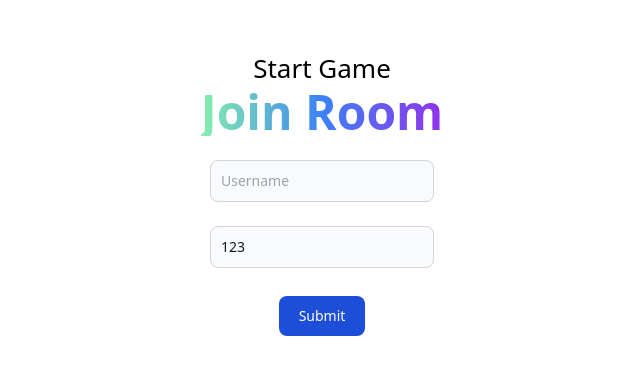
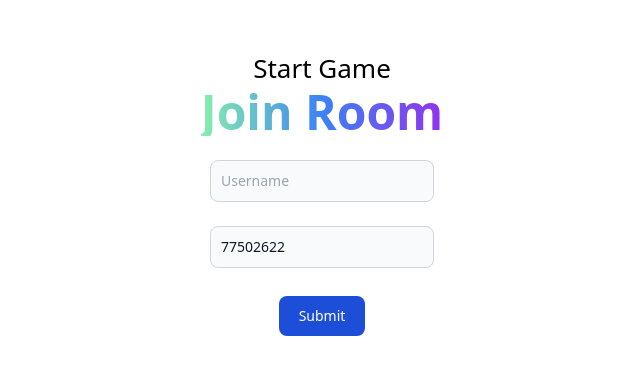
Before and after one commit to DoBryanCS/QuizChamps, a React (Vite) app: page / in a window 1280 px wide. Shown: the part 208-582 px from the top of the page, without its empty margins (318-958 px from the left). Built offline with nearby package versions, Linux system fonts and the light colour scheme; no server answers.

Commit message:
Small fix
Small fix

```diff
--- a/src/components/JoinRoom.jsx
+++ b/src/components/JoinRoom.jsx
@@ -3,7 +3,7 @@ import { AppStateContext } from "../contexts/AppState";
 import socket from "../helpers/socket";
 
 const JoinRoom = () => {
-  const [room, setRoom] = useState("123");
+  const [room, setRoom] = useState("77502622");
   const { userJoined, setUserJoined } = useContext(AppStateContext);
   const { username, setUsername } = useContext(AppStateContext);
 
--- a/src/components/Leaderboard.jsx
+++ b/src/components/Leaderboard.jsx
@@ -18,7 +18,6 @@ const Leaderboard = ({ leaderboard }) => {
             <FadeIn>
               <SlideInUp>
                 <div className="flex flex-col">
-                  <h1>🥉</h1>
                   <div class="py-4 bg-gradient-to-r from-amber-800 via-amber-700 to-amber-800 w-64 rounded-md mt-7">
                     <h1>{leaderboard[2][1].username}</h1>
                     <h1>{leaderboard[2][1].score}</h1>
```
